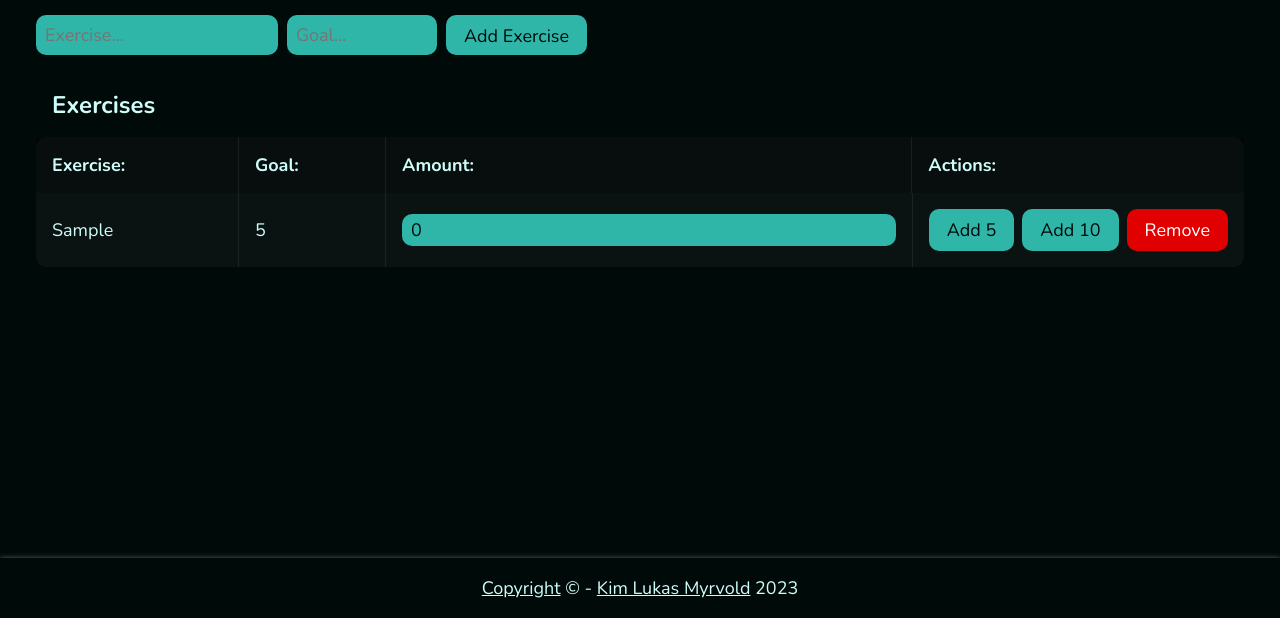
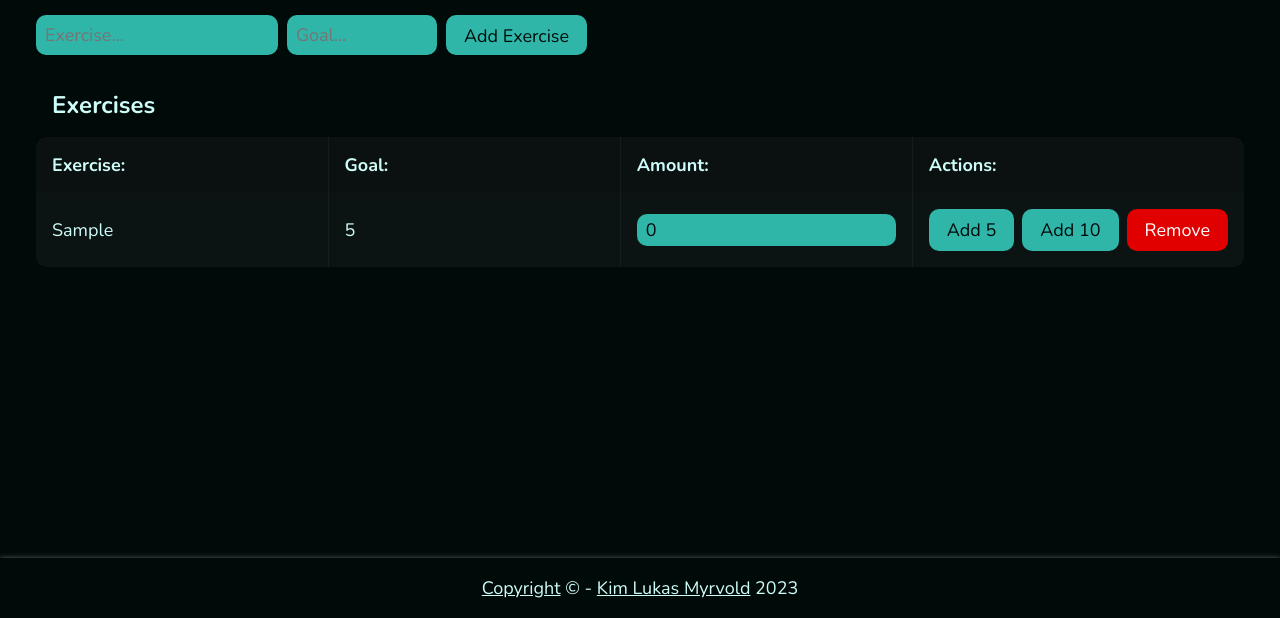
Before and after one commit to kimlukasmyrvold/exerciseCounter, a website: page index.html in a window 1280 px wide. Both pictures are taken after typing "Sample", "5" into the empty fields and a click on the button "Add Exercise". Shown: the part 182-800 px from the top of the page. Drawn offline with Linux system fonts and the light colour scheme.

Commit message:
Improved styling

```diff
--- a/assets/javascript/home.js
+++ b/assets/javascript/home.js
@@ -46,6 +46,10 @@ function addExercise(exerciseValue = document.querySelector("#exercise").value,
     const actions = row.insertCell(3);
     actions.dataset.cell = "actions";
 
+    // Actions container
+    const actionsContainer = document.createElement("div");
+    actionsContainer.classList.add("actions_container");
+
     // Remove button
     const removeBtn = document.createElement("button");
     removeBtn.classList.add("button");
@@ -70,9 +74,11 @@ function addExercise(exerciseValue = document.querySelector("#exercise").value,
     increaseBtnBy10.onclick = addValue;
     increaseBtnBy10.textContent = "Add 10";
 
-    actions.append(increaseBtnBy5);
-    actions.append(increaseBtnBy10);
-    actions.append(removeBtn);
+    // Append actions to DOM
+    actionsContainer.append(increaseBtnBy5);
+    actionsContainer.append(increaseBtnBy10);
+    actionsContainer.append(removeBtn);
+    actions.append(actionsContainer);
 }
 
 function amountChanged(inputElement) {
@@ -110,11 +116,6 @@ function checkForProblems(exercise, goal) {
         console.error(`Exercise input cannot contain numbers!`);
         isBad = true;
     }
-
-    // if (isNaN(goal.value)) {
-    //     console.error(`Goal input can only contain numbers!`);
-    //     isBad = true;
-    // }
 
     return isBad;
 }
@@ -185,19 +186,6 @@ document.querySelector(".add_exercise").addEventListener("keydown", (e) => {
     addExercise();
 });
 
-
-// function checkOverflow() {
-//     const exercisesList = document.querySelector('.list_exercises');
-//     const check = exercisesList.scrollWidth > exercisesList.clientWidth || exercisesList.scrollHeight > exercisesList.clientHeight;
-//     exercisesList.classList[check ? "add" : "remove"]("overflowing");
-// }
-
-// // Check for overflow on script startup
-// checkOverflow();
-
-// // Add an event listener to check for overflow when the viewport is resized
-// window.addEventListener('resize', checkOverflow);
-
 (function () {
     let resizeTimeout;
     let isCheckingOverflow = false;
--- a/assets/scss/home.scss
+++ b/assets/scss/home.scss
@@ -28,100 +28,17 @@
     }
 }
 
-
-// .list_exercises {
-//     overflow: auto;
-//     padding: 0 8px;
-
-//     &.overflowing {
-//         .exercise_table {
-//             border: none;
-
-//             tbody {
-
-//                 display: flex;
-//                 flex-direction: column;
-//                 gap: 1em;
-
-//                 tr:first-child {
-//                     display: none;
-//                 }
-
-//                 tr {
-//                     display: flex;
-//                     flex-direction: column;
-//                     border: 1px solid $clr-seperator;
-//                     background-color: #80808007;
-
-//                     &:last-child td:last-child {
-//                         border: none;
-//                     }
-
-//                     // &:not(:nth-child(2)) td:first-child {
-//                     //     border-top: 1px solid $clr-seperator;
-//                     // }
-//                 }
-
-//                 td {
-//                     display: flex;
-//                     justify-content: center;
-//                     word-break: break-all;
-//                     border: 1px solid $clr-seperator;
-//                     border-top: none;
-//                     border-left: none;
-//                     border-right: none;
-
-//                     &:first-child {
-//                         font-size: $fs-300;
-//                         font-weight: 600;
-//                     }
-
-//                     &:last-child {
-//                         display: flex;
-//                         flex-wrap: wrap;
-//                         width: 100%;
-//                         white-space: nowrap;
-//                         border-bottom: none;
-//                     }
-//                 }
-
-//                 .amount {
-//                     text-align: center;
-//                 }
-//             }
-//         }
-//     }
-
-//     .exercise_table {
-//         .amount {
-//             background-color: transparent;
-//             width: 100%;
-//             height: 100%;
-//             border: 1px solid;
-//         }
-
-//         .remove_exercise_button {
-//             background-color: $clr-destructive;
-//             color: #fff;
-//         }
-
-//         td:last-child {
-//             width: 0;
-//             white-space: nowrap;
-//         }
-//     }
-// }
-
 .exercise_table {
     input {
         width: 100%;
     }
 
-    th:last-child {
+    th:last-child,
+    td:last-child {
         width: 0;
     }
 
-    td:last-child {
+    .actions_container {
         display: flex;
         gap: .5rem;
         width: min-content;
--- a/assets/scss/style.scss
+++ b/assets/scss/style.scss
@@ -115,48 +115,6 @@ input {
     font-size: $fs-200;
 }
 
-// table {
-//     // background-color: hsla(0, 0%, 50%, 10%);
-//     border: 1px solid $clr-seperator;
-//     border-collapse: collapse;
-//     width: 100%;
-//     margin: .5em 0;
-//     // box-shadow: 0 0 8px #000;
-
-//     caption {
-//         font-size: $fs-400;
-//         font-weight: 600;
-//         text-align: left;
-//     }
-
-//     th,
-//     td {
-//         text-align: left;
-//         padding: 8px;
-//         font-size: $fs-200;
-//         text-transform: capitalize;
-//         border: none;
-//     }
-
-//     th {
-//         font-size: $fs-300;
-//         background-color: #80808007;
-//     }
-
-//     tr:nth-child(odd) {
-//         background-color: #80808007;
-//     }
-
-//     th+th,
-//     td+td {
-//         border-left: 1px solid $clr-seperator;
-//     }
-
-//     tr+tr td {
-//         border-top: 1px solid $clr-seperator;
-//     }
-// }
-
 h1 {
     font-size: $fs-600;
     margin: 0;
@@ -202,6 +160,11 @@ h1 {
         td+td {
             border-left: none;
         }
+
+        th,
+        td {
+            width: 100%;
+        }
     }
 }
 
@@ -218,6 +181,9 @@ table {
         text-transform: capitalize;
     }
 
+
+
+
     caption,
     th {
         text-align: left;
@@ -228,16 +194,22 @@ table {
         font-weight: 700;
     }
 
-    th {
-        background-color: hsl(0 0% 0% / 0.4);
+    tr:first-child {
+        background-color: hsl(0 0% 0% / 0.25);
     }
 
     tr:nth-of-type(2n) {
-        background-color: hsl(0 0% 0% / 0.15);
+        background-color: hsl(0 0% 0% / 0.1);
+    }
+
+    th,
+    td {
+        width: calc(100% / 4);
+        min-width: 125px;
     }
 
     th+th,
     td+td {
-        border-left: 1px solid hsl(0 0% 50% / 0.15);
+        border-left: 1px solid hsl(0 0% 50% / 0.1);
     }
 }
```
Also changed, not shown: assets/css/home.css, assets/css/style.css, 2 other files.
